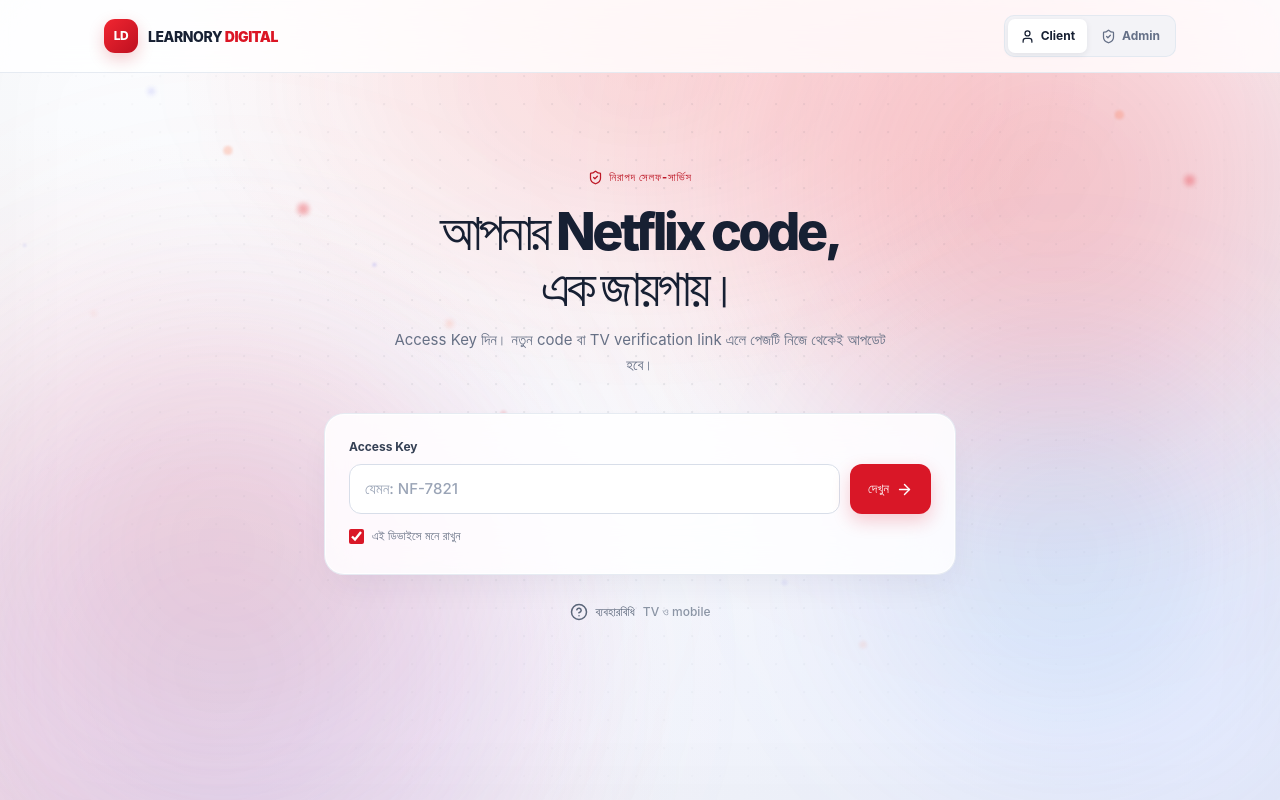
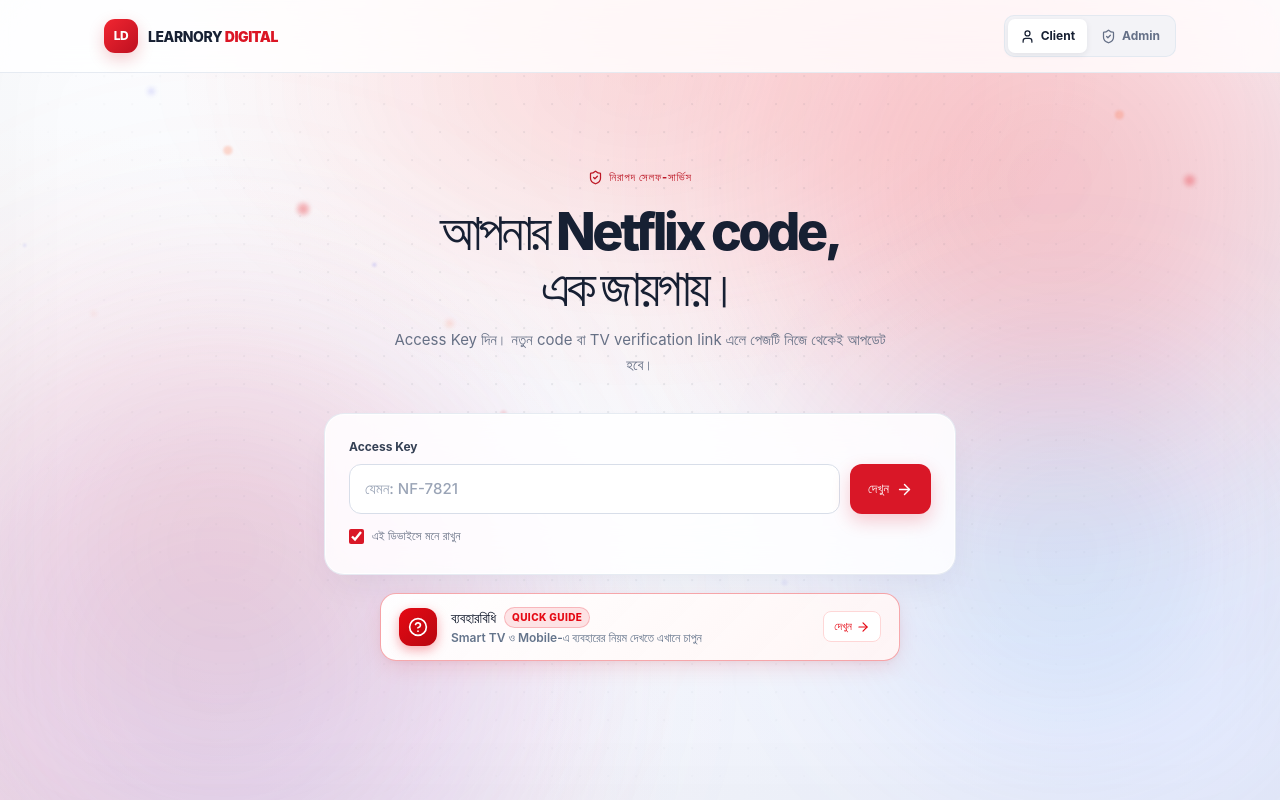
Before and after one commit to arouf5837-byte/fansu-netflix-otp, a React (Vite) app in the folder client/: page / in a window 1280 px wide. Built offline with nearby package versions, Linux system fonts and the light colour scheme; no server answers.

Commit message:
feat: add 1-12 month duration presets, highlight quick guide button, and update help instructions

```diff
--- a/client/src/components/ClientPortal.jsx
+++ b/client/src/components/ClientPortal.jsx
@@ -228,15 +228,63 @@
         </section>
       )}
 
-      <button type="button" className="help-trigger" onClick={() => setIsGuideOpen(true)}><HelpCircle size={18} /> ব্যবহারবিধি <span>TV ও mobile</span></button>
+      <button
+        type="button"
+        className="help-trigger-highlighted"
+        onClick={() => setIsGuideOpen(true)}
+        title="ব্যবহারবিধি দেখতে ক্লিক করুন"
+      >
+        <div className="help-trigger-icon-wrap">
+          <HelpCircle size={20} />
+        </div>
+        <div className="help-trigger-content">
+          <div className="help-trigger-title">
+            <span>ব্যবহারবিধি</span>
+            <span className="help-badge">Quick Guide</span>
+          </div>
+          <p className="help-trigger-sub">Smart TV ও Mobile-এ ব্যবহারের নিয়ম দেখতে এখানে চাপুন</p>
+        </div>
+        <div className="help-trigger-arrow">
+          <span>দেখুন</span>
+          <ArrowRight size={14} />
+        </div>
+      </button>
 
       {isGuideOpen && (
         <div className="modal-backdrop" onMouseDown={() => setIsGuideOpen(false)}>
           <section className="guide-modal" role="dialog" aria-modal="true" aria-labelledby="guide-title" onMouseDown={(event) => event.stopPropagation()}>
-            <div className="modal-header"><div><span className="eyebrow"><HelpCircle size={14} /> সাহায্য</span><h2 id="guide-title">দ্রুত ব্যবহারবিধি</h2></div><button type="button" className="icon-button" onClick={() => setIsGuideOpen(false)} aria-label="বন্ধ করুন"><X size={19} /></button></div>
+            <div className="modal-header">
+              <div>
+                <span className="eyebrow"><HelpCircle size={14} /> Help</span>
+                <h2 id="guide-title">Quick Guide</h2>
+              </div>
+              <button type="button" className="icon-button" onClick={() => setIsGuideOpen(false)} aria-label="Close">
+                <X size={19} />
+              </button>
+            </div>
             <div className="guide-grid">
-              <article><Tv size={22} /><h3>Smart TV</h3><ol><li>“Watch Temporarily” বা “I’m Travelling” নির্বাচন করুন।</li><li>Netflix থেকে link আসা পর্যন্ত অপেক্ষা করুন।</li><li>উপরের TV verification link খুলুন।</li></ol></article>
-              <article><Smartphone size={22} /><h3>Mobile বা PC</h3><ol><li>Netflix-এ “Send Code” চাপুন।</li><li>উপরে code দেখা গেলে কপি করুন।</li><li>Netflix-এ codeটি বসান।</li></ol></article>
+              <article>
+                <div className="guide-card-top">
+                  <div className="guide-icon-pill"><Tv size={20} /></div>
+                  <h3>Smart TV</h3>
+                </div>
+                <ol>
+                  <li><strong>Update Netflix Household</strong> এ ক্লিক করে মেইল সেন্ড করবেন।</li>
+                  <li>এরপর Netflix থেকে মেইল আসা পর্যন্ত অপেক্ষা করুন।</li>
+                  <li>নতুন মেইল স্বয়ংক্রিয় ভাবে আসবে, আসলে মেইল খুলে নিজে নিজেই এপ্রুভাল নিয়ে নিন।</li>
+                </ol>
+              </article>
+              <article>
+                <div className="guide-card-top">
+                  <div className="guide-icon-pill"><Smartphone size={20} /></div>
+                  <h3>Mobile বা PC</h3>
+                </div>
+                <ol>
+                  <li><strong>Watch Temporarily</strong> তে ক্লিক করে ওটিপি সেন্ড করবেন।</li>
+                  <li>এরপরে নেটফ্লিক্স থেকে ওটিপি আসা পর্যন্ত অপেক্ষা করুন।</li>
+                  <li>ওটিপি পাওয়ার পরে Netflix এ কোড টি বসান।</li>
+                </ol>
+              </article>
             </div>
             <p className="guide-note">নতুন request আসার পর সাধারণত অল্প সময় লাগে। বারবার refresh দেওয়ার প্রয়োজন নেই।</p>
           </section>
--- a/client/src/index.css
+++ b/client/src/index.css
@@ -353,19 +353,127 @@
   background: rgba(255, 255, 255, 0.92);
   border-color: rgba(254, 226, 226, 0.9);
 }
-.help-trigger { justify-self: center; display: inline-flex; align-items: center; gap: 8px; padding: 10px 12px; border: 0; color: #5b667a; background: transparent; cursor: pointer; font-size: 12px; font-weight: 700; transition: color .15s ease; }
-.help-trigger:hover { color: #172033; }
-.help-trigger span { color: #8b95a5; font-weight: 500; }
+/* Highlighted and Clickable Quick Guide Trigger */
+.help-trigger-highlighted {
+  justify-self: center;
+  width: 100%;
+  max-width: 520px;
+  display: flex;
+  align-items: center;
+  gap: 14px;
+  padding: 13px 18px;
+  border-radius: 16px;
+  border: 1.5px solid rgba(229, 9, 20, 0.35);
+  background: linear-gradient(135deg, rgba(255, 255, 255, 0.98) 0%, rgba(255, 245, 245, 0.94) 100%);
+  box-shadow: 0 8px 24px -6px rgba(229, 9, 20, 0.16), 0 2px 6px rgba(15, 23, 42, 0.04);
+  cursor: pointer;
+  text-align: left;
+  transition: all 0.22s cubic-bezier(0.4, 0, 0.2, 1);
+  position: relative;
+  overflow: hidden;
+}
+
+.help-trigger-highlighted:hover {
+  transform: translateY(-2px);
+  border-color: rgba(229, 9, 20, 0.75);
+  box-shadow: 0 12px 30px -4px rgba(229, 9, 20, 0.24), 0 4px 12px rgba(15, 23, 42, 0.06);
+  background: linear-gradient(135deg, #ffffff 0%, rgba(254, 238, 238, 0.98) 100%);
+}
+
+.help-trigger-highlighted:active {
+  transform: translateY(0);
+}
+
+.help-trigger-icon-wrap {
+  width: 38px;
+  height: 38px;
+  min-width: 38px;
+  border-radius: 12px;
+  background: linear-gradient(135deg, #e50914 0%, #b80710 100%);
+  color: #ffffff;
+  display: flex;
+  align-items: center;
+  justify-content: center;
+  box-shadow: 0 4px 12px rgba(229, 9, 20, 0.35);
+}
+
+.help-trigger-content {
+  flex: 1;
+  min-width: 0;
+}
+
+.help-trigger-title {
+  display: flex;
+  align-items: center;
+  gap: 8px;
+  margin-bottom: 2px;
+}
+
+.help-trigger-title span:first-child {
+  font-size: 14px;
+  font-weight: 800;
+  color: #0f172a;
+  letter-spacing: -0.01em;
+}
+
+.help-badge {
+  font-size: 10px;
+  font-weight: 800;
+  text-transform: uppercase;
+  letter-spacing: 0.04em;
+  padding: 2px 7px;
+  border-radius: 20px;
+  background: rgba(229, 9, 20, 0.1);
+  color: #e50914;
+  border: 1px solid rgba(229, 9, 20, 0.2);
+}
+
+.help-trigger-sub {
+  margin: 0;
+  font-size: 12px;
+  color: #64748b;
+  font-weight: 600;
+  line-height: 1.4;
+}
+
+.help-trigger-arrow {
+  display: flex;
+  align-items: center;
+  gap: 4px;
+  padding: 6px 10px;
+  border-radius: 8px;
+  background: #ffffff;
+  border: 1px solid #fed7d7;
+  color: #e50914;
+  font-size: 11px;
+  font-weight: 800;
+  white-space: nowrap;
+  transition: all 0.2s ease;
+}
+
+.help-trigger-highlighted:hover .help-trigger-arrow {
+  background: #e50914;
+  color: #ffffff;
+  border-color: #e50914;
+}
+
 .modal-backdrop { position: fixed; inset: 0; z-index: 50; display: grid; place-items: center; padding: 20px; background: rgba(15, 23, 42, .45); backdrop-filter: blur(10px); }
-.guide-modal { width: min(600px, 100%); border-radius: 20px; padding: 24px; color: #263248; background: #fff; box-shadow: 0 24px 64px rgba(15,23,42,.24); }
+.guide-modal { width: min(620px, 100%); border-radius: 20px; padding: 24px; color: #263248; background: #fff; box-shadow: 0 24px 64px rgba(15,23,42,.24); }
 .modal-header { display: flex; align-items: flex-start; justify-content: space-between; gap: 15px; }
 .modal-header h2 { margin: 5px 0 0; font-size: 21px; letter-spacing: -.03em; font-weight: 800; }
-.guide-grid { display: grid; grid-template-columns: 1fr 1fr; gap: 12px; margin: 19px 0 13px; }
-.guide-grid article { padding: 16px; border: 1px solid #e6eaf2; border-radius: 14px; background: #fbfcfe; }
-.guide-grid article svg { color: #d91727; }
-.guide-grid h3 { margin: 10px 0 8px; font-size: 14px; font-weight: 700; }
-.guide-grid ol { margin: 0; padding-left: 17px; color: #647187; font-size: 12px; line-height: 1.65; }
-.guide-note { margin: 0; color: #6b7485; font-size: 12px; line-height: 1.5; }
+.guide-grid { display: grid; grid-template-columns: 1fr 1fr; gap: 14px; margin: 19px 0 15px; }
+@media (max-width: 640px) {
+  .guide-grid { grid-template-columns: 1fr; }
+}
+.guide-grid article { padding: 18px; border: 1px solid #e6eaf2; border-radius: 14px; background: #fbfcfe; }
+.guide-card-top { display: flex; align-items: center; gap: 10px; margin-bottom: 12px; }
+.guide-icon-pill { width: 34px; height: 34px; border-radius: 10px; background: #fff0f1; border: 1px solid #fcd5d8; color: #e50914; display: flex; align-items: center; justify-content: center; flex-shrink: 0; }
+.guide-grid h3 { margin: 0; font-size: 15px; font-weight: 800; color: #0f172a; }
+.guide-grid ol { margin: 0; padding-left: 18px; color: #475569; font-size: 12.5px; line-height: 1.65; }
+.guide-grid ol li { margin-bottom: 6px; }
+.guide-grid ol li:last-child { margin-bottom: 0; }
+.guide-grid strong { color: #0f172a; font-weight: 700; }
+.guide-note { margin: 0; padding: 10px 14px; border-radius: 10px; background: #f8fafc; border: 1px solid #e2e8f0; color: #64748b; font-size: 12px; line-height: 1.5; font-weight: 500; }
 
 .saas-card, .saas-card-elevated, .glass-card-elevated {
   border: 1px solid rgba(226, 232, 240, 0.85);
```
Also changed, not shown: client/src/components/AdminDashboard.jsx (+92 -16 lines).
